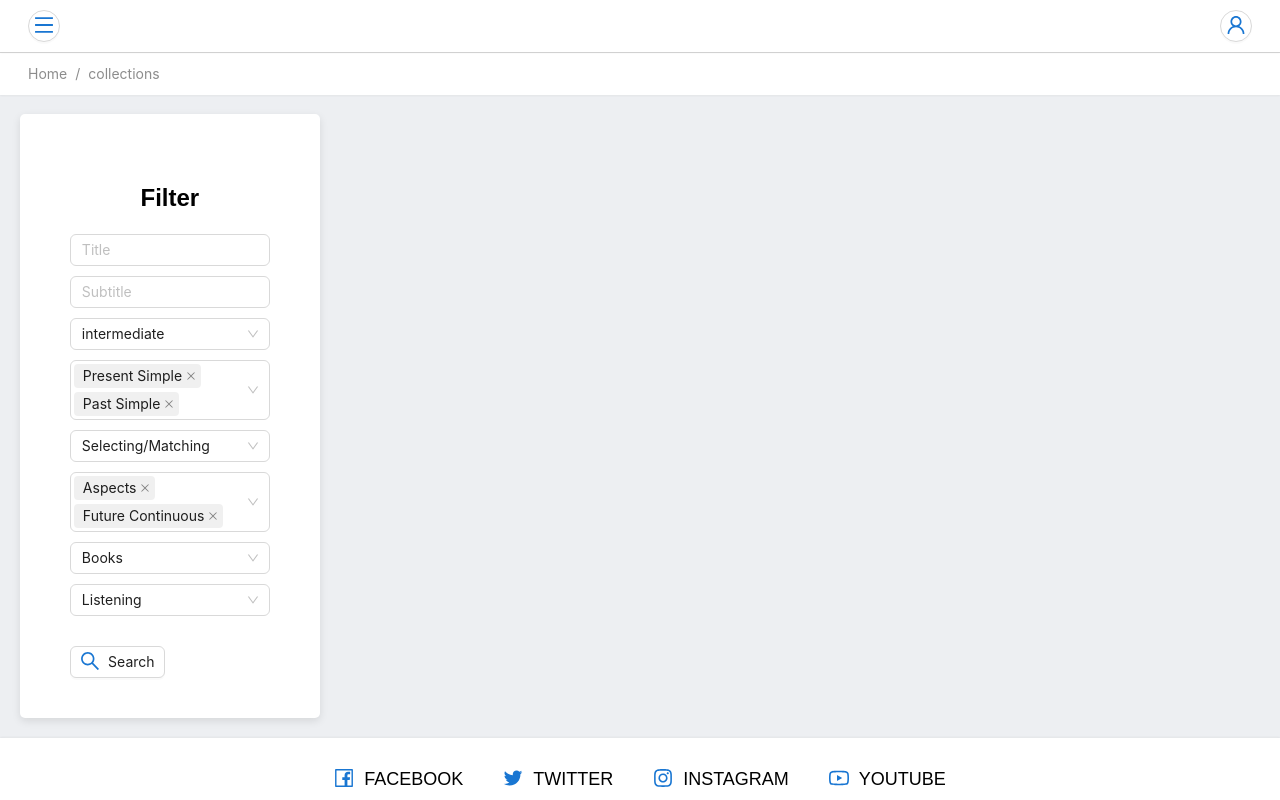
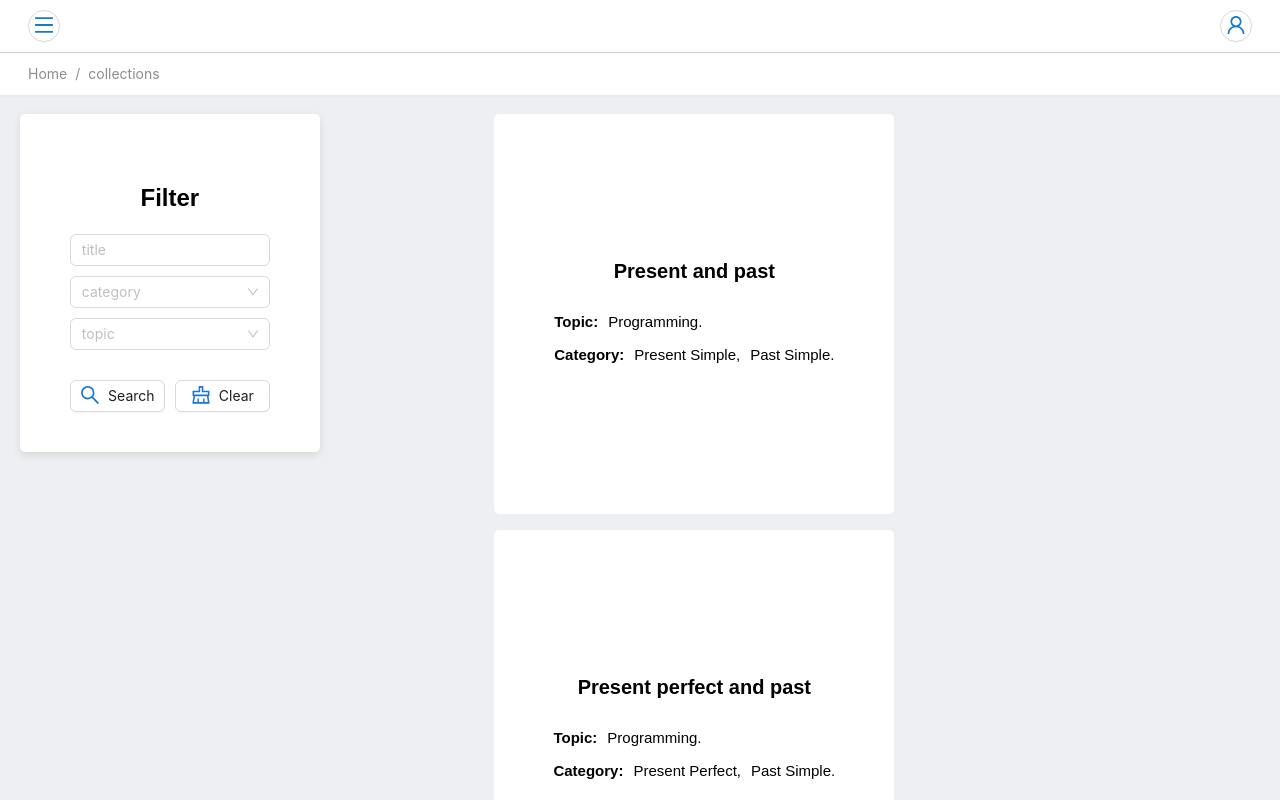
Before and after one commit to Vlad777mykola/easyway-client, a React (Vite) app: page /collections in a window 1280 px wide. Shown: the top 800 px of the page. Built offline with nearby package versions, Linux system fonts and the light colour scheme.

Commit message:
refactor(filter): refactor filter code structure and make clear

```diff
--- a/src/modules/collections/Collections.tsx
+++ b/src/modules/collections/Collections.tsx
@@ -1,131 +1,80 @@
-import { ReactNode } from 'react';
+import { ReactNode, useEffect } from 'react';
 import { ListCollections } from './components/lits-collections/ListCollections';
-import { FieldsDataType, Sidebar } from '../../shared/components/sidebar';
+import { FieldsDataType, SIDE_BAR_COMPONENT_TYPE, Sidebar } from '../../shared/components/sidebar';
+import { TOPIC_TENSES } from './constants/store-constants';
+import { useCollectionFilter } from '@/store/collection-filter';
+import { FilterDataKeyType } from '@/store/collection-filter/useCollectionFilterStore';
+import { Ref } from '@/shared/components/sidebar/Sidebar';
+import { FILTER_LABELS } from '@/shared/constants/data';
 import styles from './collections.module.css';
-import { useCollectionFilter } from '@/store/collection-filter';
-import {
-	LEVEL,
-	TOPIC_TENSES,
-	LEARNING_STYLE,
-	LEARN_BY_INTEREST,
-	LEARN_BY_SKILL,
-} from './constants/store-constants';
 
 export const Collections = (): ReactNode => {
 	const setFilterDataOnSearch = useCollectionFilter((store) => store.setFilterDataOnSearch);
-	const getLevel = useCollectionFilter((store) => store.getLevel);
-	const getCategory = useCollectionFilter((store) => store.getCategory);
-	const getLearningStyle = useCollectionFilter((store) => store.getLearningStyle);
-	const getTopic = useCollectionFilter((store) => store.getTopic);
-	const getTitle = useCollectionFilter((store) => store.getTitle);
-	const getSubtitle = useCollectionFilter((store) => store.getSubtitle);
-	const getLearnByInterest = useCollectionFilter((store) => store.getLearnByInterest);
-	const getLearnBySkill = useCollectionFilter((store) => store.getLearnBySkill);
 	const setFilter = useCollectionFilter((store) => store.setFilter);
+	const setClean = useCollectionFilter((store) => store.setClean);
+
+	const filterCollectionData = useCollectionFilter((store) => store.filterCollectionData);
+	const getFilterCollectionData = useCollectionFilter((store) => store.getFilterCollectionData);
+	const store = useCollectionFilter((store) => store);
+	console.log('FILTER COLLECTION DATA', filterCollectionData);
+	console.log('STORE', store);
 
 	const fieldsData: FieldsDataType[] = [
 		{
-			keyValue: 'title',
-			getDefaultValue: getTitle,
-			label: 'Title',
-			componentType: 'input',
-			placeholder: 'Title',
+			keyValue: FILTER_LABELS.title,
+			getDefaultValue: () =>
+				getFilterCollectionData(FILTER_LABELS.title as FilterDataKeyType) as string,
+			label: FILTER_LABELS.title,
+			componentType: SIDE_BAR_COMPONENT_TYPE.INPUT,
+			placeholder: FILTER_LABELS.title,
 		},
 		{
-			keyValue: 'subtitle',
-			getDefaultValue: getSubtitle,
-			label: 'Subtitle',
-			componentType: 'input',
-			placeholder: 'Subtitle',
+			keyValue: FILTER_LABELS.category,
+			options: Object.values(TOPIC_TENSES),
+			getDefaultValue: () =>
+				getFilterCollectionData(FILTER_LABELS.category as FilterDataKeyType) as string[],
+			label: FILTER_LABELS.category,
+			componentType: SIDE_BAR_COMPONENT_TYPE.MULTIPLE,
 		},
 		{
-			keyValue: 'level',
-			options: [LEVEL.ADVANCED, LEVEL.BEGINNER, LEVEL.INTERMEDIATE],
-			getDefaultValue: getLevel,
-			label: 'Level',
-			componentType: 'select',
-		} as const,
-		{
-			keyValue: 'category',
+			keyValue: FILTER_LABELS.topic,
 			options: Object.values(TOPIC_TENSES),
-			getDefaultValue: getCategory,
-			label: 'Category',
-			componentType: 'multiple',
-		} as const,
-		{
-			keyValue: 'learningStyle',
-			options: [
-				LEARNING_STYLE.SELECTING_MATCHING,
-				LEARNING_STYLE.AUDITORY_LEARNER,
-				LEARNING_STYLE.WRITING_LEARNER,
-				LEARNING_STYLE.VISUAL_LEARNER,
-			],
-			getDefaultValue: getLearningStyle,
-			label: 'Learning Style',
-			componentType: 'select',
+			getDefaultValue: () =>
+				getFilterCollectionData(FILTER_LABELS.topic as FilterDataKeyType) as string[],
+			label: FILTER_LABELS.topic,
+			componentType: SIDE_BAR_COMPONENT_TYPE.MULTIPLE,
 		},
-		{
-			keyValue: 'topic',
-			options: [
-				TOPIC_TENSES.ASPECTS,
-				TOPIC_TENSES.FUTURE_CONTINUOUS,
-				TOPIC_TENSES.FUTURE_PERFECT,
-				TOPIC_TENSES.FUTURE_PERFECT_CONTINUOUS,
-				TOPIC_TENSES.FUTURE_SIMPLE,
-				TOPIC_TENSES.FUTURE_WITH_GOING_TO,
-				TOPIC_TENSES.PAST_CONTINUOUS,
-				TOPIC_TENSES.PAST_SIMPLE,
-				TOPIC_TENSES.PAST_WITH_GOING_TO,
-				TOPIC_TENSES.PRESENT_CONTINUOUS,
-				TOPIC_TENSES.PRESENT_PERFECT,
-				TOPIC_TENSES.PRESENT_PERFECT_CONTINUOUS,
-				TOPIC_TENSES.PRESENT_SIMPLE,
-				TOPIC_TENSES.TALKING_ABOUT_THE_FUTURE,
-				TOPIC_TENSES.TALKING_ABOUT_THE_PAST,
-				TOPIC_TENSES.TALKING_ABOUT_THE_PRESENT,
-			],
-			getDefaultValue: getTopic,
-			label: 'Topic',
-			componentType: 'multiple',
-		},
-		{
-			keyValue: 'learnByInterest',
-			options: [
-				LEARN_BY_INTEREST.BOOKS,
-				LEARN_BY_INTEREST.MOVIES_INTEREST,
-				LEARN_BY_INTEREST.MUSIC,
-				LEARN_BY_INTEREST.NEWS_BLOGS,
-			],
-			getDefaultValue: getLearnByInterest,
-			label: 'Learn by interest',
-			componentType: 'select',
-		},
-		{
-			keyValue: 'learnBySkill',
-			options: [
-				LEARN_BY_SKILL.LISTENING,
-				LEARN_BY_SKILL.READING,
-				LEARN_BY_SKILL.SPEAKING,
-				LEARN_BY_SKILL.WRITING,
-			],
-			getDefaultValue: getLearnBySkill,
-			label: 'Learn by skill',
-			componentType: 'select',
-		},
-	];
+	] as const;
 
 	const onChange = (key: string, value: number[] | string | boolean | string[] | number) => {
 		setFilter(key, value);
 	};
 
+	useEffect(() => {
+		setFilterDataOnSearch();
+	}, []);
+
 	const onSearch = () => {
 		setFilterDataOnSearch();
+	};
+
+	const onClear = (refs: Ref) => {
+		console.log('COMPONENT REF CLEAR: ', refs);
+		console.log('COMPONENT REF CLEAR VALUE: ', refs.current);
+		setClean();
+		refs.current.forEach((_, index) => refs.current[index].clear());
 	};
 
 	return (
 		<div className={styles.collectionsContainer}>
 			<div className={styles.sidebarContainer}>
-				<Sidebar title="Filter" fieldsData={fieldsData} onChange={onChange} onSearch={onSearch} />
+				<Sidebar
+					title="Filter"
+					fieldsData={fieldsData}
+					onChange={onChange}
+					onSearch={onSearch}
+					onClear={onClear}
+				/>
 			</div>
 			<div className={styles.listCollectionsContainer}>
 				<ListCollections />
--- a/src/modules/collections/components/item/item.module.css
+++ b/src/modules/collections/components/item/item.module.css
@@ -20,10 +20,6 @@
 	font-size: 20px;
 	font-weight: bold;
 	margin: 10px;
-}
-.subtitle {
-	font-size: 15px;
-	font-weight: bold;
 }
 
 .infoCard {
--- a/src/shared/components/sidebar/Sidebar.tsx
+++ b/src/shared/components/sidebar/Sidebar.tsx
@@ -1,13 +1,18 @@
-import { useContext } from 'react';
+import { useContext, useRef } from 'react';
 import { Button } from '@/ui-components/Button';
 import { Icon } from '@/ui-components/Icon';
 import { Wrapper } from '@/ui-components/Wrapper';
-import styles from './sidebar.module.css';
-
 import { Menu } from '@/ui-components/Menu';
 import { ScreenSizeContext } from '@/context/ScreenSizeContext';
 import { FieldsDataType, SideBarType } from './type';
 import { FieldComponent } from './components/FieldComponent';
+import styles from './sidebar.module.css';
+
+export type Clear = { clear: () => void };
+
+export type Ref = {
+	current: Clear[];
+};
 
 export const Sidebar = <T extends FieldsDataType>({
 	title,
@@ -18,11 +23,23 @@ export const Sidebar = <T extends FieldsDataType>({
 }: SideBarType<T>) => {
 	const { isMobile, isLaptop } = useContext(ScreenSizeContext);
 
+	const refs: Ref = useRef([]);
+
+	console.log('REFS', refs);
+
 	const sideConfigComponent = (
 		<Wrapper>
 			<div className={styles.filterContainer}>
 				<h2 className={styles.title}>{title}</h2>
-				{fieldsData && fieldsData.map((item) => <FieldComponent item={item} onChange={onChange} />)}
+				{fieldsData &&
+					fieldsData.map((item, index) => (
+						<FieldComponent
+							ref={(el) => (refs.current[index] = el as Clear)}
+							key={item.keyValue}
+							item={item}
+							onChange={onChange}
+						/>
+					))}
 			</div>
 			{(onSearch || onClear) && (
 				<div className={styles.buttonsContainer}>
@@ -35,7 +52,7 @@ export const Sidebar = <T extends FieldsDataType>({
 					)}
 					{onClear && (
 						<div className={styles.buttonContainer}>
-							<Button block onClick={onClear}>
+							<Button block onClick={() => onClear(refs)}>
 								<Icon icon="clear" /> Clear
 							</Button>
 						</div>
--- a/src/shared/components/sidebar/components/FieldComponent.tsx
+++ b/src/shared/components/sidebar/components/FieldComponent.tsx
@@ -1,22 +1,36 @@
-import { useState } from 'react';
+import { forwardRef, useImperativeHandle, useState } from 'react';
 import { Select } from '@/ui-components/Select';
 import { Input } from '@/ui-components/Input';
 import { Checkbox } from '@/ui-components/Checkbox';
-import { CommonStateType, FieldsType } from '../type';
+import { SIDE_BAR_COMPONENT_TYPE } from '../constants';
+import type { CommonStateType, FieldsType } from '../type';
 import { isCheckbox, isInput, isSelectOrMultiple } from '../utils';
 import styles from './fieldComponent.module.css';
-import { SIDE_BAR_COMPONENT_TYPE } from '../constants';
 
-export const FieldComponent = ({
+export const FieldComponent = forwardRef(
+	(
+		{
 			item,
 			onChange,
 		}: {
 			item: FieldsType;
 			onChange: (key: string, value: string | boolean | string[] | number[] | number) => void;
-}) => {
+		},
+		ref,
+	) => {
 		const [selectValue, setSelectValue] = useState<CommonStateType<FieldsType>>(
 			item.getDefaultValue(),
 		);
+
+		console.log('SELECT VALUE CLEAR', selectValue);
+		console.log('REF FIELD COMPONENT: ', ref);
+
+		useImperativeHandle(ref, () => ({
+			clear: () => {
+				setSelectValue(item.getDefaultValue());
+				console.log('/WORK CLEAR');
+			},
+		}));
 
 		const change = (key: string, value: CommonStateType<FieldsType>) => {
 			setSelectValue(value);
@@ -67,4 +81,5 @@ export const FieldComponent = ({
 				</div>
 			);
 		}
-};
+	},
+);
--- a/src/shared/components/sidebar/type.ts
+++ b/src/shared/components/sidebar/type.ts
@@ -1,3 +1,5 @@
+import { Ref } from './Sidebar';
+
 export type BaseFieldsDataType = {
 	keyValue: string;
 	label?: string;
@@ -35,7 +37,7 @@ export type CommonStateType<T extends FieldsType> = T extends CheckboxFieldsType
 export type SideBarType<T> = {
 	title: string;
 	fieldsData: T[];
-	onClear?: () => void;
+	onClear?: (refs: Ref) => void;
 	onSearch?: () => void;
 	onChange: (key: string, value: number[] | string | boolean | string[] | number) => void;
 };
--- a/src/shared/constants/data.ts
+++ b/src/shared/constants/data.ts
@@ -37,6 +37,12 @@ export const ALL_COLLECTIONS_TASKS_BY_ID = new Map<string, ExerciseResponseType[
 	['10', id3],
 ]);
 
+export const FILTER_LABELS = {
+	title: 'title',
+	topic: 'topic',
+	category: 'category',
+};
+
 export const DEFAULT_COLLECTIONS = [
 	{
 		id: '1',
@@ -54,7 +60,7 @@ export const DEFAULT_COLLECTIONS = [
 		title: 'Present perfect and past',
 		subtitle: 'Practice the sentence',
 		level: 'Intermediate',
-		category: ['Present perfect', 'Past Simple'],
+		category: ['Present Perfect', 'Past Simple'],
 		topic: ['Programming'],
 		learningStyle: 'Selecting/Matching',
 		learnByInterest: 'Books',
--- a/src/store/collection-filter/service.ts
+++ b/src/store/collection-filter/service.ts
@@ -1,24 +1,12 @@
-import type { CollectionType, FilterDatatype } from './useCollectionFilterStore';
+import type { CollectionType, FilterDataType } from './useCollectionFilterStore';
 
-export const filterCollections = (data: CollectionType[], filterData: FilterDatatype) => {
-	const { title, topic, subtitle, category, level, learningStyle, learnByInterest, learnBySkill } =
-		filterData;
+export const filterCollections = (data: CollectionType[], filterData: FilterDataType) => {
+	const { title, topic, category } = filterData;
 	return data.filter((item) => {
 		return (
 			(title ? item.title.toLowerCase().includes(title.toLowerCase()) : true) &&
-			(subtitle ? item.subtitle.toLowerCase().includes(subtitle.toLowerCase()) : true) &&
-			(level ? item.level.toLocaleLowerCase() === level.toLocaleLowerCase() : true) &&
 			(category.length > 0 ? category.some((cat) => item.category.includes(cat)) : true) &&
-			(learningStyle
-				? item.learningStyle.toLocaleLowerCase() === learningStyle.toLocaleLowerCase()
-				: true) &&
-			(topic.length > 0 ? topic.some((top) => item.topic.includes(top)) : true) &&
-			(learnBySkill
-				? item.learnBySkill.toLocaleLowerCase() === learnBySkill.toLocaleLowerCase()
-				: true) &&
-			(learnByInterest
-				? item.learnByInterest.toLocaleLowerCase() === learnByInterest.toLocaleLowerCase()
-				: true)
+			(topic.length > 0 ? topic.some((top) => item.topic.includes(top)) : true)
 		);
 	});
 };
--- a/src/store/collection-filter/useCollectionFilterStore.ts
+++ b/src/store/collection-filter/useCollectionFilterStore.ts
@@ -1,100 +1,72 @@
 import {
 	TOPIC_TENSES,
-	LEVEL,
+	/* 	LEVEL,
 	LEARNING_STYLE,
 	LEARN_BY_INTEREST,
-	LEARN_BY_SKILL,
+	LEARN_BY_SKILL, */
 } from '@/modules/collections/constants/store-constants';
 import { create } from 'zustand';
 import { filterCollections } from './service';
 
+const DEFAULT_FILTER = {
+	title: '',
+	topic: [],
+	category: [],
+};
+
 type CollectionTensesType = (typeof TOPIC_TENSES)[keyof typeof TOPIC_TENSES];
-type LevelType = (typeof LEVEL)[keyof typeof LEVEL];
+/* type LevelType = (typeof LEVEL)[keyof typeof LEVEL];
 type LearningStyleType = (typeof LEARNING_STYLE)[keyof typeof LEARNING_STYLE];
 type LearnByInterestType = (typeof LEARN_BY_INTEREST)[keyof typeof LEARN_BY_INTEREST];
-type LearnBySkillType = (typeof LEARN_BY_SKILL)[keyof typeof LEARN_BY_SKILL];
+type LearnBySkillType = (typeof LEARN_BY_SKILL)[keyof typeof LEARN_BY_SKILL]; */
 
 export type CollectionType = {
 	id: string;
 	title: string;
-	subtitle: string;
-	level: string;
+	/* subtitle: string; */
+	/* level: string; */
 	category: string[];
 	topic: string[];
-	learningStyle: string;
+	/* 	learningStyle: string;
 	learnByInterest: string;
-	learnBySkill: string;
+	learnBySkill: string; */
 };
 
-export type FilterDatatype = {
+export type FilterDataType = {
 	title: string;
 	topic: CollectionTensesType[];
-	subtitle: string;
+	/* subtitle: string; */
 	category: CollectionTensesType[];
-	level: LevelType;
+	/* level: LevelType;
 	learningStyle: LearningStyleType;
 	learnByInterest: LearnByInterestType;
-	learnBySkill: LearnBySkillType;
+	learnBySkill: LearnBySkillType; */
 };
 
+export type FilterDataKeyType = keyof FilterDataType;
+
 type CollectionFilterStoreState = {
-	filterCollectionData: FilterDatatype;
+	filterCollectionData: FilterDataType;
 	collectionsData: CollectionType[];
 	filteredCollectionsData: CollectionType[];
 };
 
 type CollectionFilterStoreActions = {
-	getLevel: () => LevelType;
-	getTopic: () => CollectionTensesType[];
-	getTitle: () => string;
-	getSubtitle: () => string;
-	getCategory: () => CollectionTensesType[];
-	getLearningStyle: () => LearningStyleType;
-	getLearnByInterest: () => LearnByInterestType;
-	getLearnBySkill: () => LearnBySkillType;
+	getFilterCollectionData: (key: FilterDataKeyType) => string | string[];
 	setFilter: (key: string, value: number[] | string | boolean | string[] | number) => void;
 	setCollections: (collections: CollectionType[]) => void;
 	setFilterDataOnSearch: () => void;
+	setClean: () => void;
 };
 
 export type CollectionFilterStoreType = CollectionFilterStoreState & CollectionFilterStoreActions;
 
 export const useCollectionFilter = create<CollectionFilterStoreType>()((set, get) => ({
-	filterCollectionData: {
-		title: '',
-		subtitle: '',
-		topic: [TOPIC_TENSES.ASPECTS, TOPIC_TENSES.FUTURE_CONTINUOUS],
-		category: [TOPIC_TENSES.PRESENT_SIMPLE, TOPIC_TENSES.PAST_SIMPLE],
-		level: LEVEL.INTERMEDIATE,
-		learningStyle: LEARNING_STYLE.SELECTING_MATCHING,
-		learnByInterest: LEARN_BY_INTEREST.BOOKS,
-		learnBySkill: LEARN_BY_SKILL.LISTENING,
-	},
+	filterCollectionData: DEFAULT_FILTER,
 	collectionsData: [],
 	filteredCollectionsData: [],
-	getLevel: () => {
-		return get().filterCollectionData.level;
-	},
-	getTopic: () => {
-		return get().filterCollectionData.topic;
-	},
-	getTitle: () => {
-		return get().filterCollectionData.title;
-	},
-	getSubtitle: () => {
-		return get().filterCollectionData.subtitle;
-	},
-	getCategory: () => {
-		return get().filterCollectionData.category;
-	},
-	getLearningStyle: () => {
-		return get().filterCollectionData.learningStyle;
-	},
-	getLearnByInterest: () => {
-		return get().filterCollectionData.learnByInterest;
-	},
-	getLearnBySkill: () => {
-		return get().filterCollectionData.learnBySkill;
+	getFilterCollectionData: (key: FilterDataKeyType) => {
+		return get().filterCollectionData[key];
 	},
 	setFilter: (key, value) => {
 		set((state) => {
@@ -115,4 +87,9 @@ export const useCollectionFilter = create<CollectionFilterStoreType>()((set, get
 			return { ...state, filteredCollectionsData: filteredData };
 		});
 	},
+	setClean: () => {
+		set((state) => {
+			return { ...state, filterCollectionData: DEFAULT_FILTER };
+		});
+	},
 }));
```
Also changed, not shown: src/modules/collections/components/item/Item.tsx (+0 -19 lines). Lines whose indentation alone changed are shown as unchanged.
